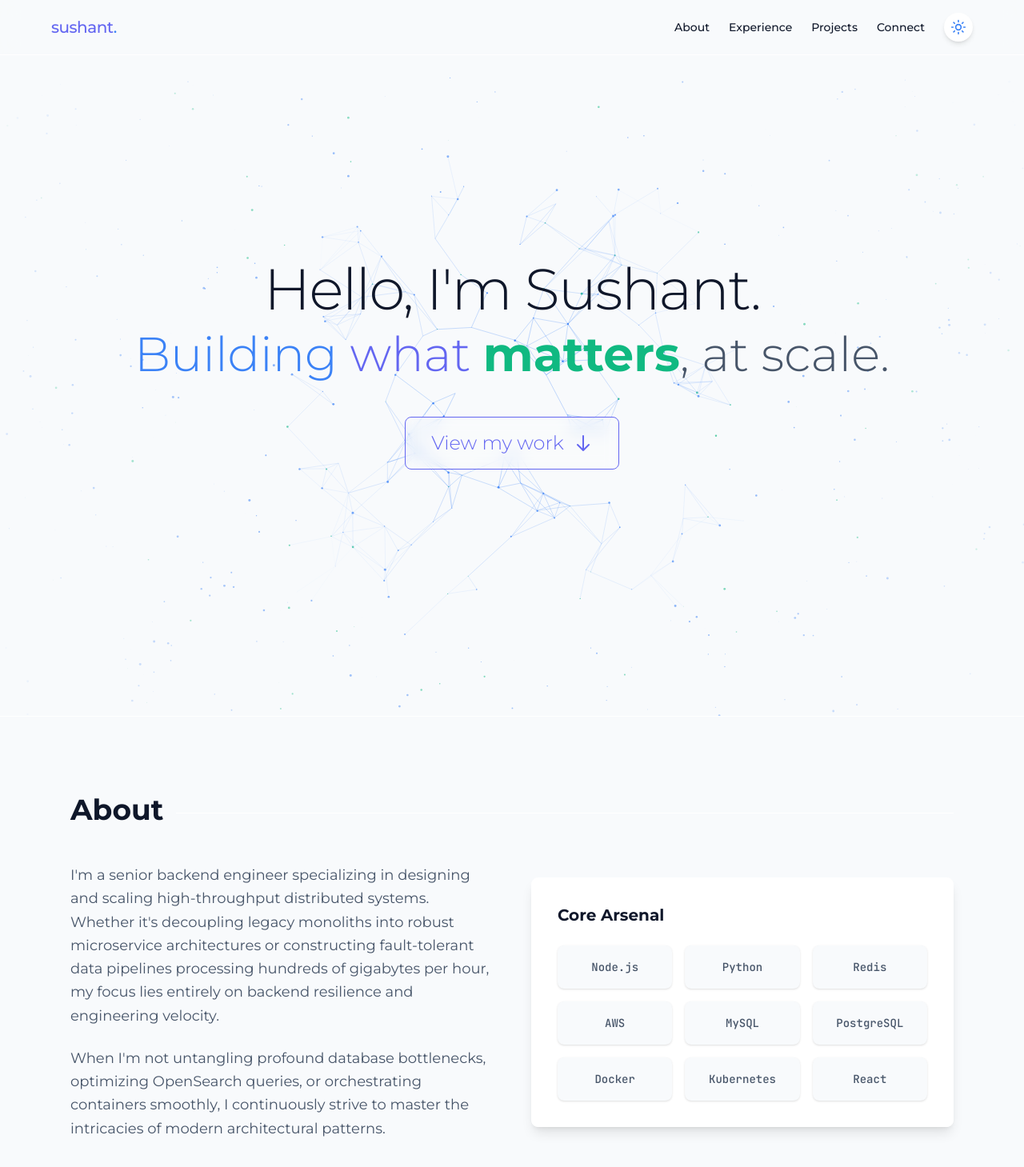
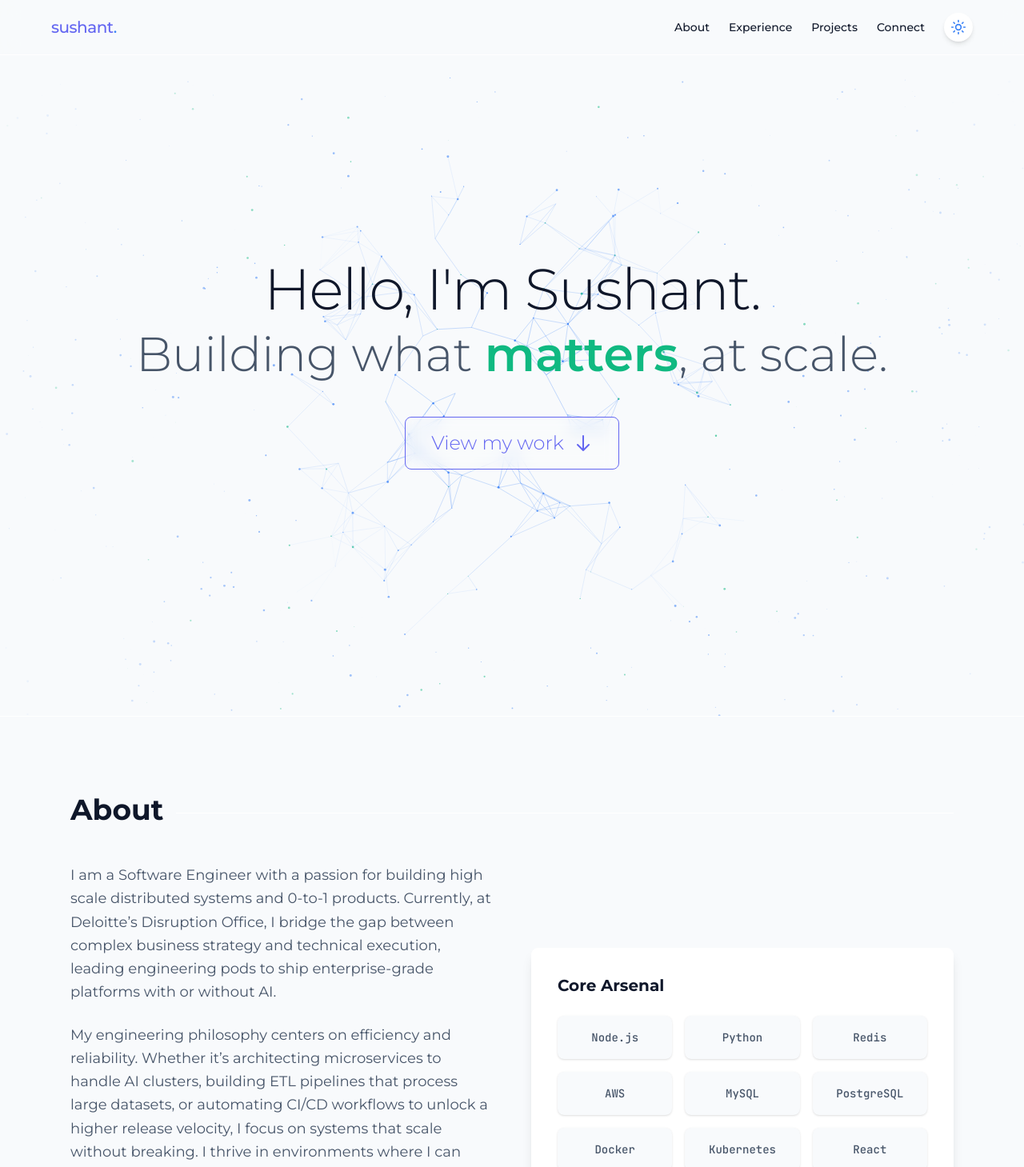
Before and after one commit to Thesirloc/portfolio, a Next.js app: page / in a window 1280 px wide. Shown: the top 1459 px of the page at 80% size. Built offline with nearby package versions, Linux system fonts and the light colour scheme.

Commit message:
updated text

```diff
--- a/src/app/page.tsx
+++ b/src/app/page.tsx
@@ -12,11 +12,8 @@ export default function Home() {
           <div className="text-5xl md:text-7xl font-light tracking-tight mb-4 mt-[-10vh] text-[var(--text-base)]">
             Hello, I'm Sushant.
           </div>
-          <div className="text-4xl md:text-6xl font-light mb-12">
-            <span className="text-[var(--brand-primary)]">Building</span>{" "}
-            <span className="text-[var(--brand-secondary)]">what</span>{" "}
-            <span className="text-[var(--brand-accent)] font-bold">matters</span>
-            <span className="text-[var(--text-muted)]">, at scale.</span>
+          <div className="text-4xl md:text-6xl font-light text-[var(--text-muted)] mb-12">
+            Building what <span className="font-semibold text-[var(--brand-accent)]">matters</span>, at scale.
           </div>
           <a href="#about" className="group relative flex items-center gap-3 px-8 py-4 rounded-lg bg-[var(--bg-surface)]/20 hover:bg-[var(--bg-surface)]/80 border border-[var(--brand-secondary)] backdrop-blur-sm transition-all text-[var(--brand-secondary)] text-2xl font-light overflow-hidden">
             View my work
@@ -38,11 +35,11 @@ export default function Home() {
           <div className="grid md:grid-cols-2 gap-12 items-center">
             <div>
               <p className="text-lg text-[var(--text-muted)] leading-relaxed mb-6">
-                I'm a senior backend engineer specializing in designing and scaling high-throughput distributed systems. Whether it's decoupling legacy monoliths into robust microservice architectures or constructing fault-tolerant data pipelines processing hundreds of gigabytes per hour, my focus lies entirely on backend resilience and engineering velocity.
+                I am a Software Engineer with a passion for building high scale distributed systems and 0-to-1 products. Currently, at Deloitte’s Disruption Office, I bridge the gap between complex business strategy and technical execution, leading engineering pods to ship enterprise-grade platforms with or without AI.
               </p>
               <p className="text-lg text-[var(--text-muted)] leading-relaxed">
-                When I'm not untangling profound database bottlenecks, optimizing OpenSearch queries, or orchestrating containers smoothly, I continuously strive to master the intricacies of modern architectural patterns.
-              </p>
+                My engineering philosophy centers on efficiency and reliability. Whether it’s architecting microservices to handle AI clusters, building ETL pipelines that process large datasets, or automating CI/CD workflows to unlock a higher release velocity, I focus on systems that scale without breaking. I thrive in environments where I can own the entire lifecycle—from initial schema design to cloud infrastructure orchestration.
+                When I’m not optimizing SQL databases or refactoring code, you’ll likely find me on the football pitch or exploring the intersections of tech and other industries.</p>
             </div>
 
             <div className="bg-[var(--bg-surface)] p-8 rounded-lg shadow-lg border border-[var(--bg-surface)]">
```
